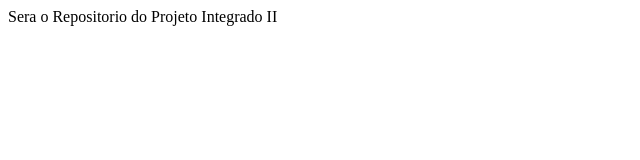
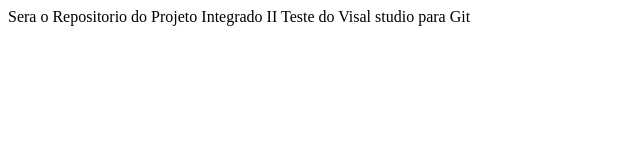
Before and after one commit to ronieeoliveira/Projeto-Integrado-II, a plain HTML site: page index.html in a window 1280 px wide. Shown: the whole page, without its empty margins (0-640 px from the left). Drawn offline with Linux system fonts and the light colour scheme.

Commit message:
Teste do Visual Studio para Git

```diff
--- a/index.html
+++ b/index.html
@@ -8,6 +8,7 @@
 </head>
 <body>
     Sera o Repositorio do Projeto Integrado II
+    Teste do Visal studio para Git
 
 </body>
 </html>
```
